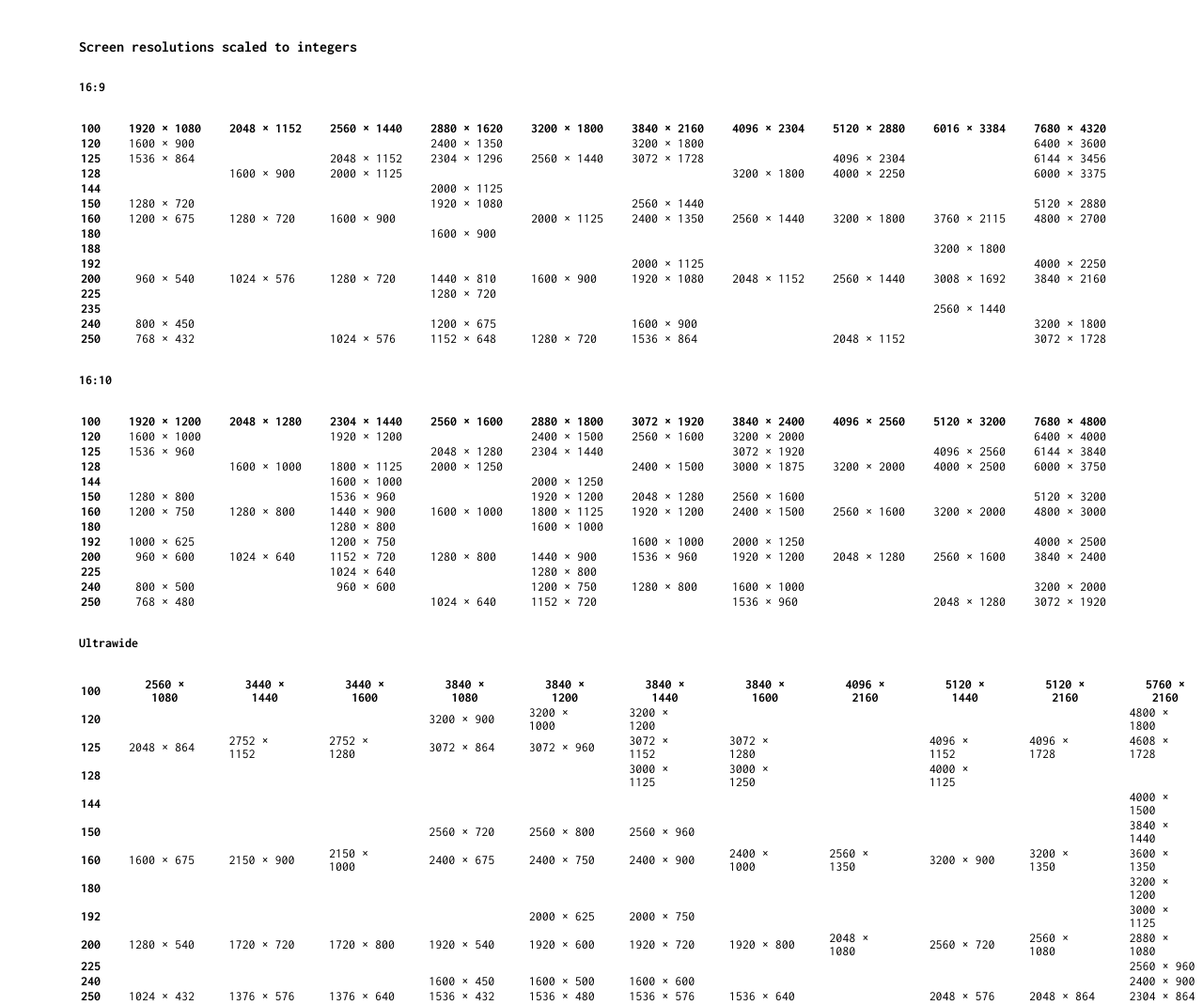
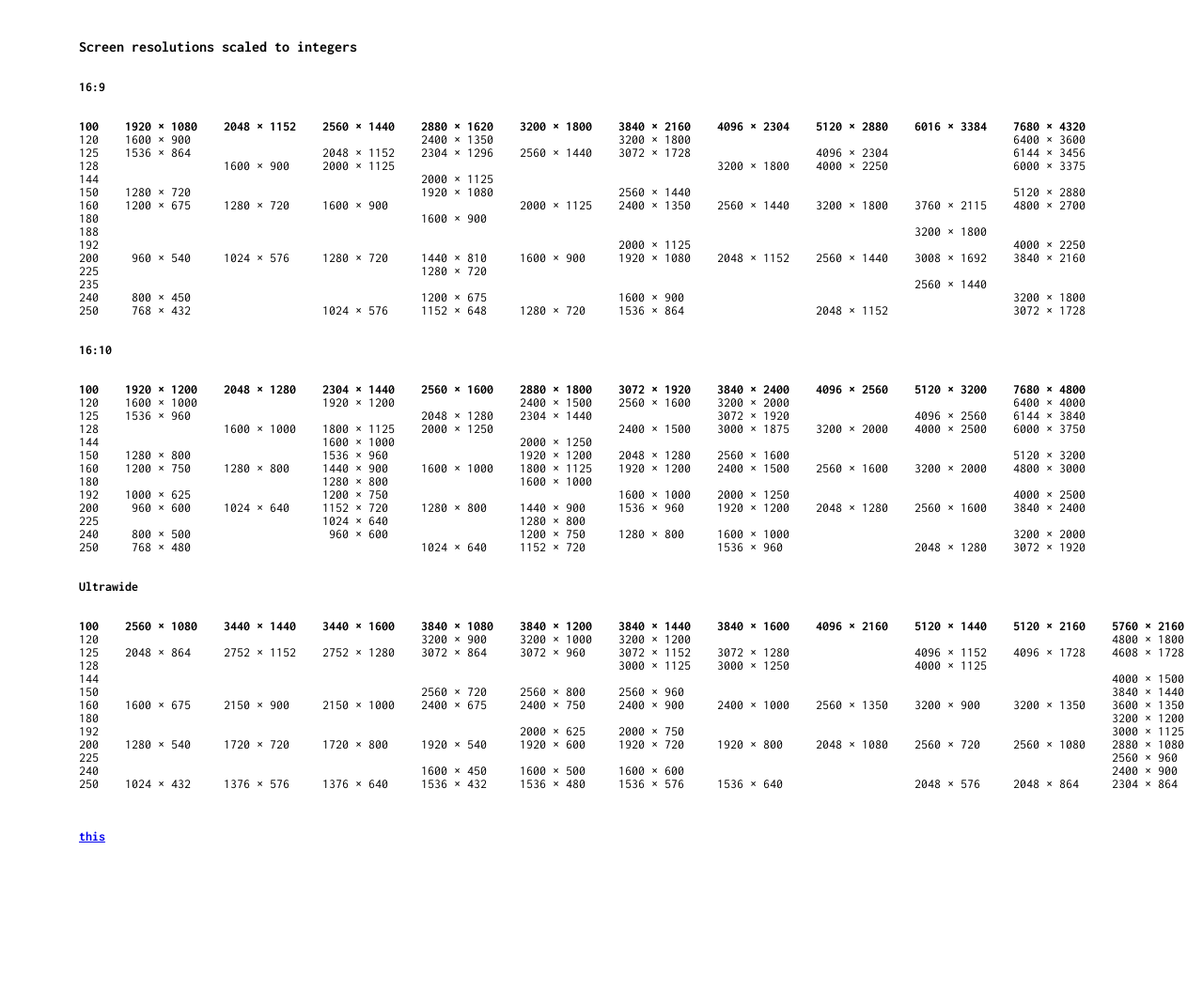
Before and after one commit to chadluo/scales, a website: page index.html in a window 1280 px wide. Shown: the whole page at 94% size. After the commit the page ends 940 px from the top, so only its background shows below. Drawn offline with Linux system fonts and the light colour scheme.

Commit message:
add footer

```diff
--- a/index.html
+++ b/index.html
@@ -9,6 +9,7 @@
   </head>
   <body>
     <h1>Screen resolutions scaled to integers</h1>
+    <footer><a href="https://github.com/chadluo/scales">this</a></footer>
     <script src="scales.js"></script>
   </body>
 </html>
--- a/scales.js
+++ b/scales.js
@@ -74,7 +74,7 @@ function renderScaleTable(resolutions, caption) {
       for (const c of row) rowElement.insertCell().innerText = c;
     }
   }
-  document.body.appendChild(table);
+  document.getElementsByTagName("footer")[0].before(table);
 }
 
 function showResolution(r, scale) {
--- a/style.css
+++ b/style.css
@@ -1,3 +1,22 @@
+table,
+caption,
+tbody,
+tfoot,
+thead,
+tr,
+th,
+td {
+  margin: 0;
+  padding: 0;
+  border: 0;
+  font-size: 100%;
+  font: inherit;
+  vertical-align: baseline;
+}
+table {
+  border-collapse: collapse;
+  border-spacing: 0;
+}
 body {
   font: 14px/1 "Inconsolata", monospace;
   margin: 3em 0 0 6em;
@@ -11,6 +30,9 @@ h1 {
   font-weight: bold;
   margin: 2em 0;
 }
+.scales thead {
+  font-weight: bold;
+}
 .scales tr:hover {
   background: #ffc;
 }
@@ -21,3 +43,7 @@ h1 {
 .scales th:first-child {
   padding-left: 0;
 }
+footer {
+  font-weight: bold;
+  margin: 3em 0;
+}
```
